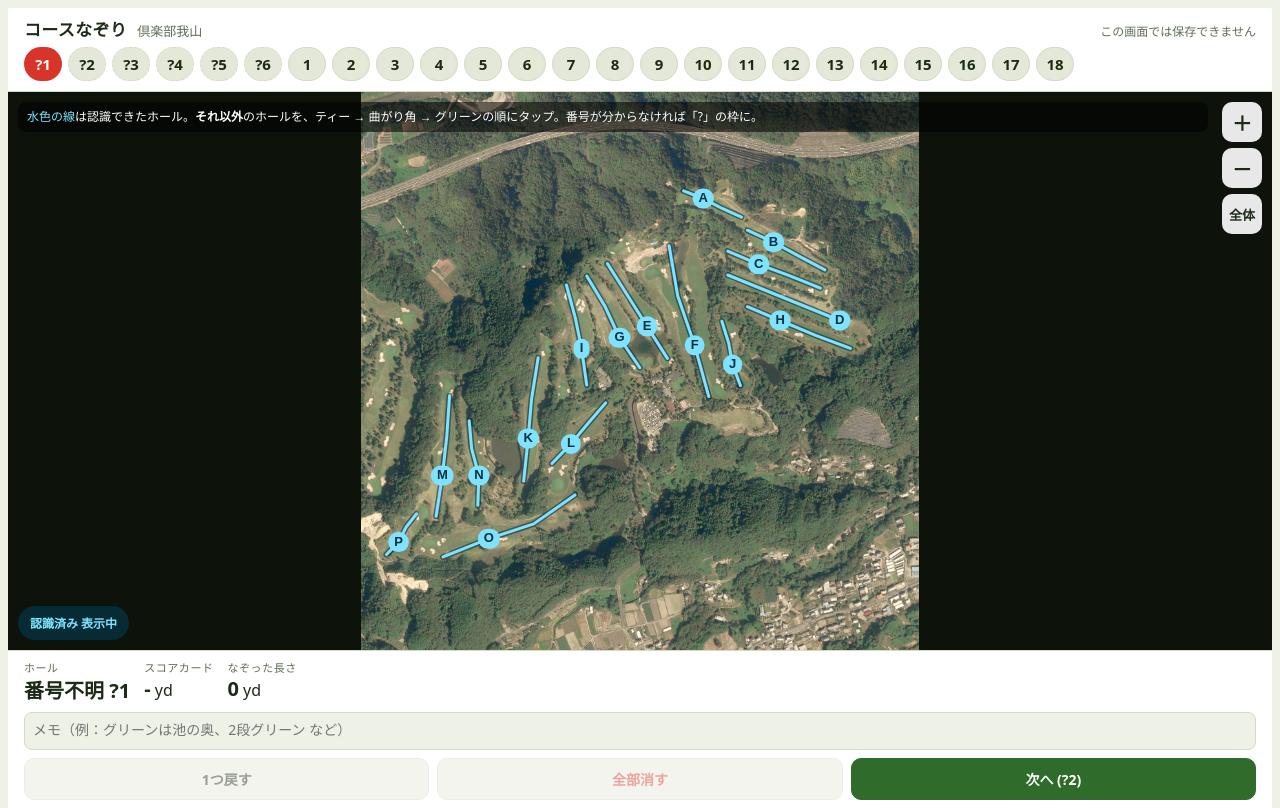
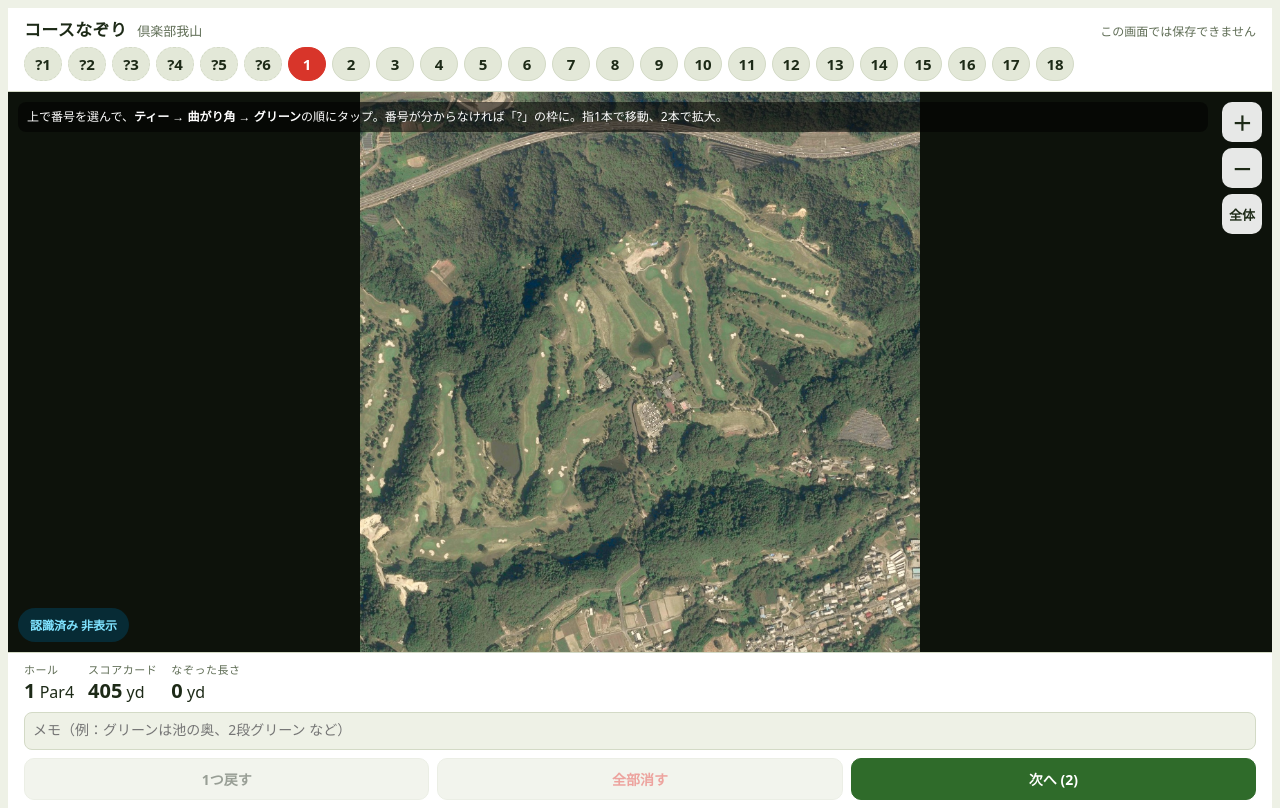
Before and after one commit to h9mbwk58zw-stack/my-golf, a plain HTML site: page tools/tracer/index.html in a window 1280 px wide. Drawn offline with Linux system fonts and the light colour scheme.

Commit message:
なぞり道具：全ホールなぞる前提に（1番から、認識済みは非表示）
Co-Authored-By: Claude Opus 5.5 <noreply@anthropic.com>
Claude-Session: https://claude.ai/code/session_01E8HaoGwg6ubsbpCdiAttoy

```diff
--- a/tools/tracer/index.html
+++ b/tools/tracer/index.html
@@ -64,9 +64,9 @@ textarea{width:100%;box-sizing:border-box;border:1px solid var(--line);border-ra
   </header>
   <div class="stage" id="stage">
     <canvas id="cv"></canvas>
-    <div class="hint" id="hint"><span style="color:#7fe3ff">水色の線</span>は認識できたホール。<b>それ以外</b>のホールを、ティー → 曲がり角 → グリーンの順にタップ。番号が分からなければ「?」の枠に。</div>
+    <div class="hint" id="hint">上で番号を選んで、<b>ティー → 曲がり角 → グリーン</b>の順にタップ。番号が分からなければ「?」の枠に。指1本で移動、2本で拡大。</div>
     <div class="zoom"><button id="zin" aria-label="拡大">＋</button><button id="zout" aria-label="縮小">－</button><button id="zfit" aria-label="全体" style="font-size:13px">全体</button></div>
-    <button id="ctog" class="ctog">認識済み 表示中</button>
+    <button id="ctog" class="ctog">認識済み 非表示</button>
   </div>
   <footer>
     <div class="info">
@@ -91,13 +91,13 @@ const COURSE={id:"gazan",name:"倶楽部我山",img:"gazan.jpg",mpp:0.9633804138
 const CANDS=[["A",[[1104,363],[1048,338],[993,309],[936,287]]],["B",[[1346,516],[1272,477],[1197,436],[1121,401]]],["C",[[1333,569],[1241,532],[1154,500],[1064,462]]],["D",[[1064,531],[1389,663]]],["E",[[715,498],[774,591],[830,680],[889,773]]],["F",[[894,446],[919,592],[968,735],[1009,884]]],["G",[[655,534],[708,622],[750,713],[809,800]]],["H",[[1420,744],[1319,706],[1216,663],[1121,623]]],["I",[[596,560],[622,656],[640,745],[655,850]]],["J",[[1047,665],[1067,729],[1078,791],[1101,852]]],["K",[[514,771],[495,890],[485,1005],[472,1129]]],["L",[[710,902],[659,961],[609,1021],[554,1078]]],["M",[[257,881],[249,998],[236,1113],[218,1231]]],["N",[[314,954],[321,1035],[342,1113],[339,1199]]],["O",[[621,1169],[501,1253],[371,1296],[238,1349]]],["P",[[161,1224],[131,1262],[109,1306],[74,1342]]]];
 const KEYS=["x1","x2","x3","x4","x5","x6"].concat(Array.from({length:18},(_,i)=>i+1));
 const lab=k=>typeof k==="string"?"?"+k.slice(1):String(k);
-let showC=true;
+let showC=false;
 const YD=COURSE.mpp*1.0936133;
 const $=id=>document.getElementById(id);
 const cv=$("cv"),ctx=cv.getContext("2d"),stage=$("stage");
 const img=new Image();
 let holes={};          // n -> {pts:[[x,y]..], memo}
-let cur="x1", view={s:1,x:0,y:0}, dpr=1, db=null, saveTimer=null, dirty=new Set();
+let cur=1, view={s:1,x:0,y:0}, dpr=1, db=null, saveTimer=null, dirty=new Set();
 
 function status(t,ok){const s=$("status");s.textContent=t;s.classList.toggle("ok",!!ok)}
 function pts(n){return (holes[n]&&holes[n].pts)||[]}
```
